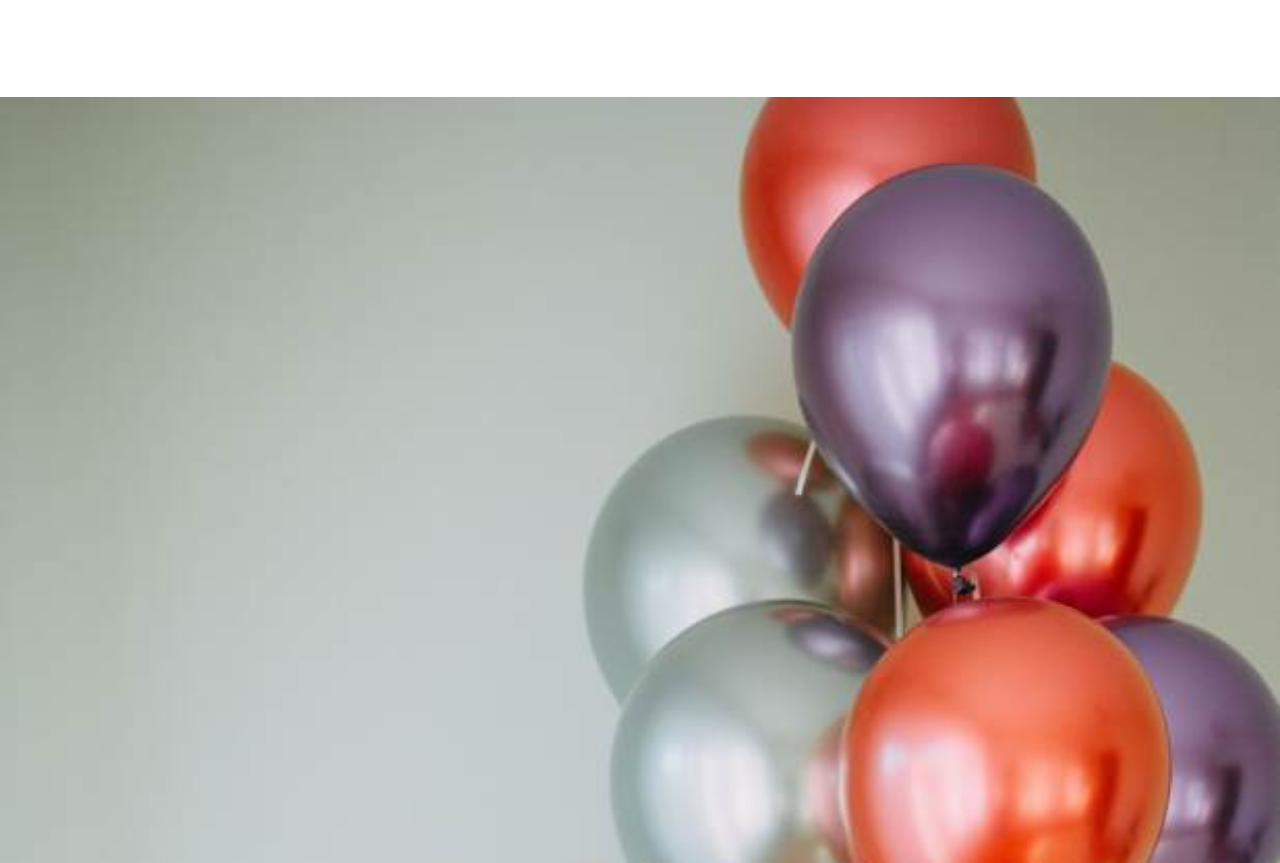
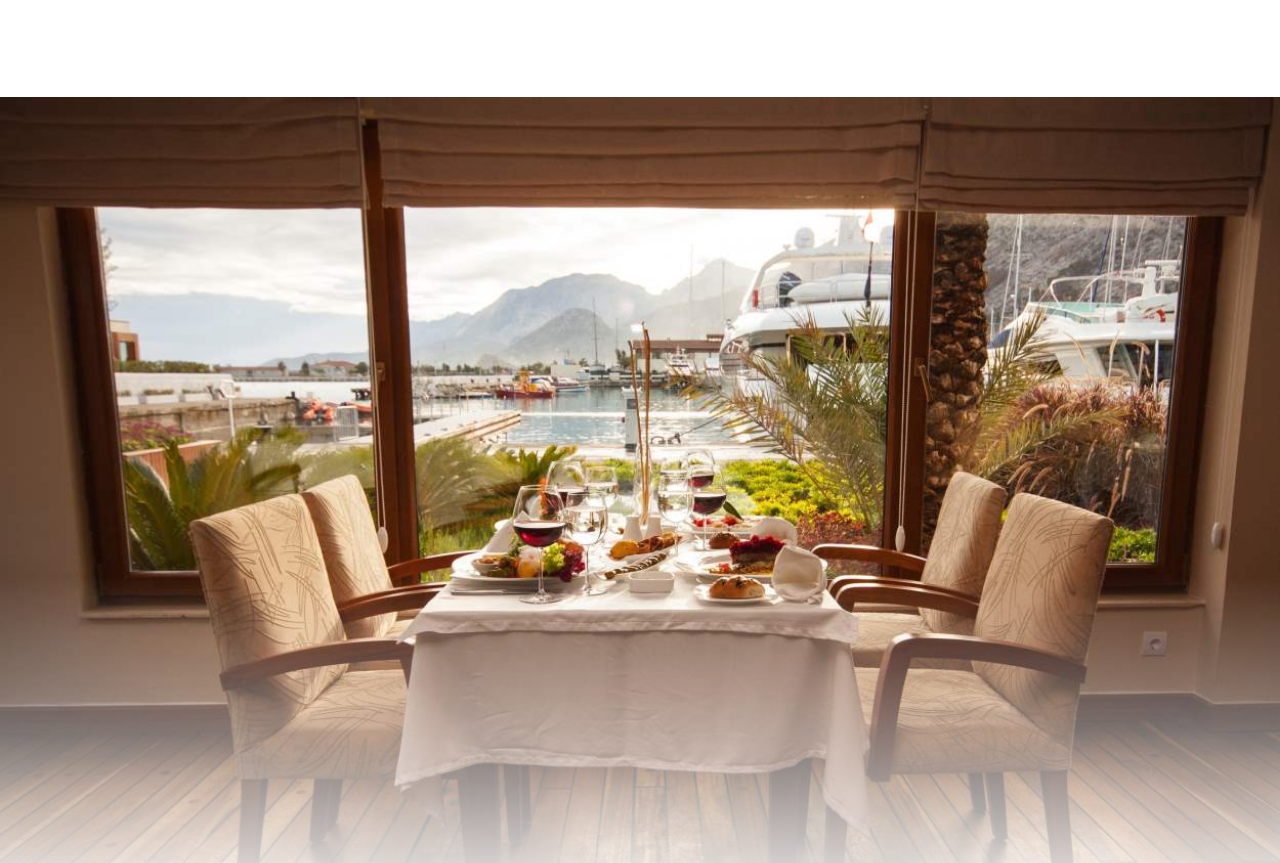
Before and after one commit to rkarmaung/partypackagesToePwar, a plain HTML site: page index.html in a window 1280 px wide. Shown: the part 589-1452 px from the top of the page. Drawn offline with Linux system fonts and the light colour scheme; a web font is replaced by a local one.

Commit message:
Update index.html

```diff
--- a/index.html
+++ b/index.html
@@ -61,7 +61,7 @@
 
   <!-- Banner start -->
   <section class="banner1">
-    <div class="bannerImgContainer"><img src="assets/pics/restaurant1.jpg" alt=""></div>
+    <div class="bannerImgContainer"><img src="assets/pics/restaurant4.jpg" alt=""></div>
     <div class="bannerImageOverlayWhite"></div>
   </section>
   <!-- Banner end -->
```
